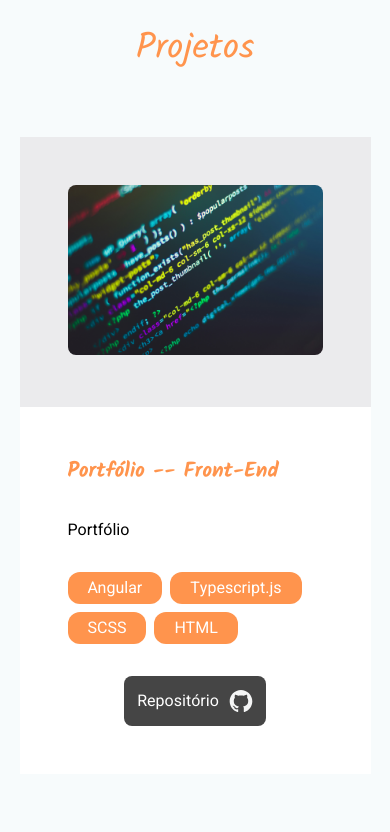
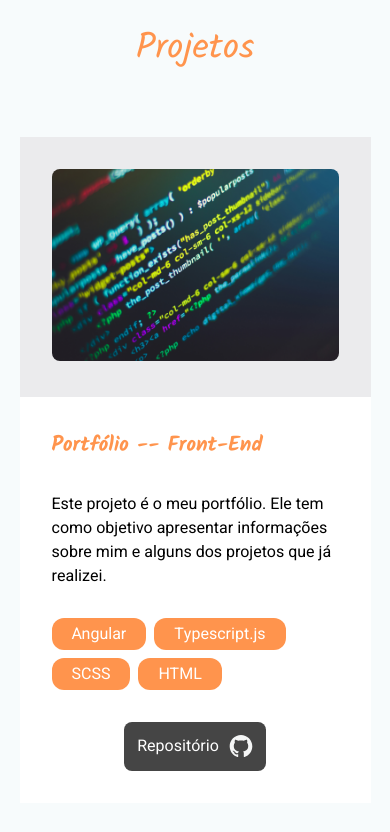
Before and after one commit to WendelSantosNunes/portfolio-2024, an Angular app: page / in a window 390 px wide. Shown: the part 2160-2992 px from the top of the page. Built offline with nearby package versions, Linux system fonts and the light colour scheme.

Commit message:
:lipstick: feat: Modifying the style in projects and contact

```diff
--- a/src/app/core/utils/projects.ts
+++ b/src/app/core/utils/projects.ts
@@ -1,7 +1,7 @@
 export const Projects = [
   {
     name: 'Portfólio -- Front-End',
-    description: 'Portfólio',
+    description: 'Este projeto é o meu portfólio. Ele tem como objetivo apresentar informações sobre mim e alguns dos projetos que já realizei.',
     technologies:  ['Angular', 'Typescript.js', 'SCSS', 'HTML'],
     projectUrl: "",
     repositoryUrl: 'https://github.com/WendelSantosNunes/portfolio-2024',
--- a/src/app/pages/home/components/contact-home-page/contact-home-page.component.scss
+++ b/src/app/pages/home/components/contact-home-page/contact-home-page.component.scss
@@ -64,7 +64,9 @@ section {
         gap: 1rem;
 
         .message-erro {
-          color: var(--color-background-button-primary);
+          text-align: left;
+          font-weight: 200;
+          color: red;
         }
 
         input, textarea{
@@ -87,6 +89,11 @@ section {
           }
         }
 
+        input:-webkit-autofill{
+          -webkit-box-shadow: 0 0 0 1000px var(--color-background-button-tertiary) inset;
+          -webkit-text-fill-color: var(--color-text-tertiary) !important;
+        }
+
         button{
           background-color: var(--color-background-button-tertiary);
           color: var(--color-text-tertiary);
@@ -102,6 +109,14 @@ section {
           gap: 0.625rem;
 
           font-size: 1rem;
+
+          @media(max-width: 25rem){
+            max-width: 100%;
+            display: flex;
+            align-items: center;
+            justify-content: center;
+          }
+
 
           &:hover{
             transform: scale(0.98);
--- a/src/app/pages/home/components/projects-home-page/projects-home-page.component.html
+++ b/src/app/pages/home/components/projects-home-page/projects-home-page.component.html
@@ -2,7 +2,7 @@
   <h2>Projetos</h2>
 
   <div *ngFor="let project of projectList.slice(0, 4); let index = index" class="project" >
-    <div *ngIf="index % 2 == 0" >
+    <div *ngIf="index % 2 == 0" class="project-container">
       <div class="project-img">
         <img [src]="project.imageUrl" alt="{{ project.name }}">
       </div>
@@ -42,7 +42,7 @@
       </div>
     </div>
 
-    <div *ngIf="index % 2 != 0" class="test">
+    <div *ngIf="index % 2 != 0" class="project-container test">
       <div class="info">
         <div class="content">
           <h3>{{ project.name }}</h3>
--- a/src/app/pages/home/components/projects-home-page/projects-home-page.component.scss
+++ b/src/app/pages/home/components/projects-home-page/projects-home-page.component.scss
@@ -16,7 +16,7 @@ section{
   }
 
   .project{
-    & > div{
+    .project-container{
       max-width: 70rem;
       width: 100%;
       margin-top: 3.75rem;
@@ -42,7 +42,7 @@ section{
         margin: auto;
 
         img{
-          max-width: 24rem;
+          max-width: 29.375rem;
           width: 100%;
 
           border-radius: 0.5rem;
@@ -121,7 +121,7 @@ section{
       }
 
       .project-img, .info{
-        padding: 3rem;
+        padding: 2rem;
       }
     }
   }
--- a/src/app/shared/components/header-home-page/mobile-home-menu/mobile-home-menu.component.html
+++ b/src/app/shared/components/header-home-page/mobile-home-menu/mobile-home-menu.component.html
@@ -20,7 +20,7 @@
           <a href="#skill">Habilidades</a>
         </li>
         <li (click)="setMenuIsVisible()">
-          <a href="#contacts">Contanto</a>
+          <a href="#contacts">Contato</a>
         </li>
       </ul>
     </nav>
```
Also changed, not shown: 1 other file (tests, documents, lock files or other folders).
